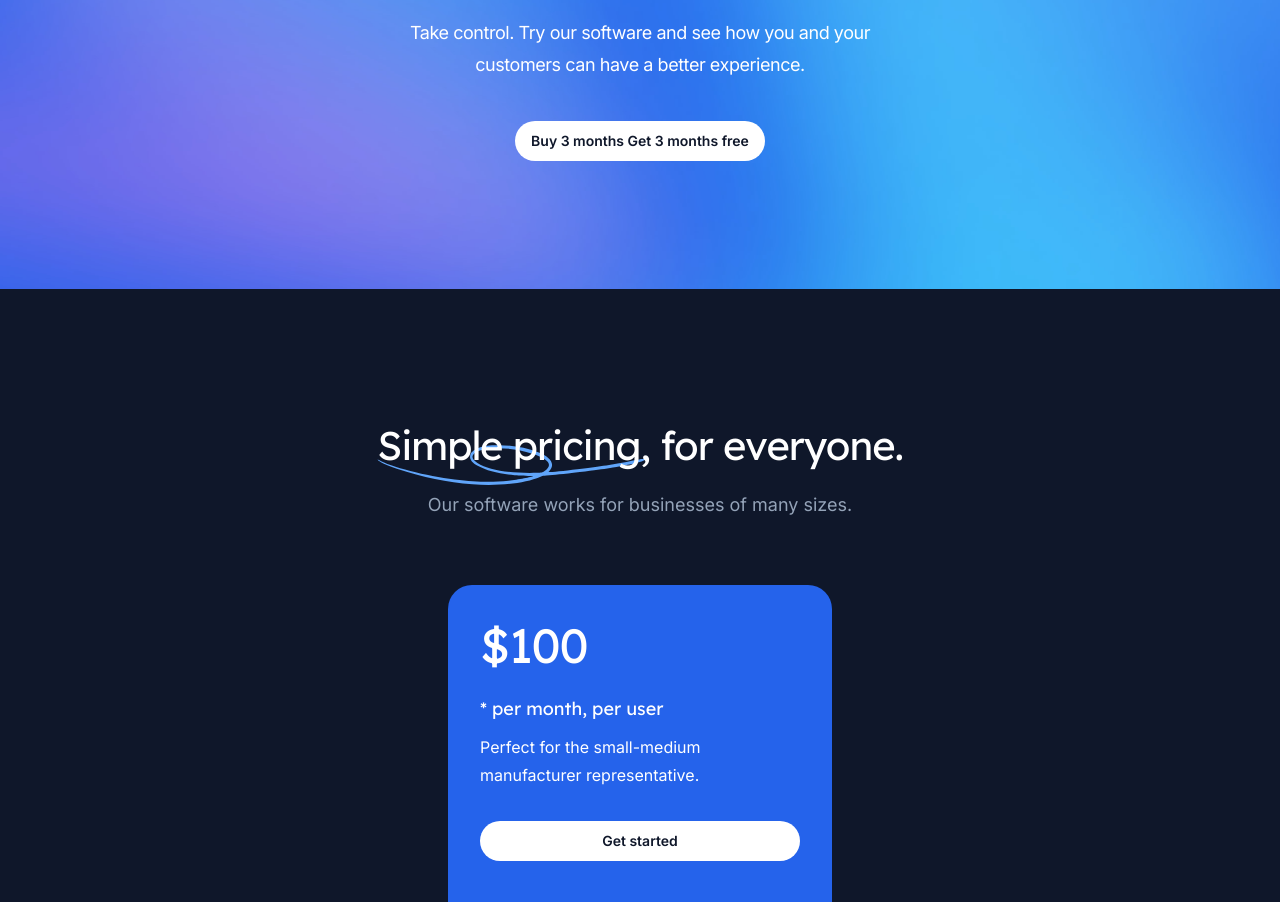
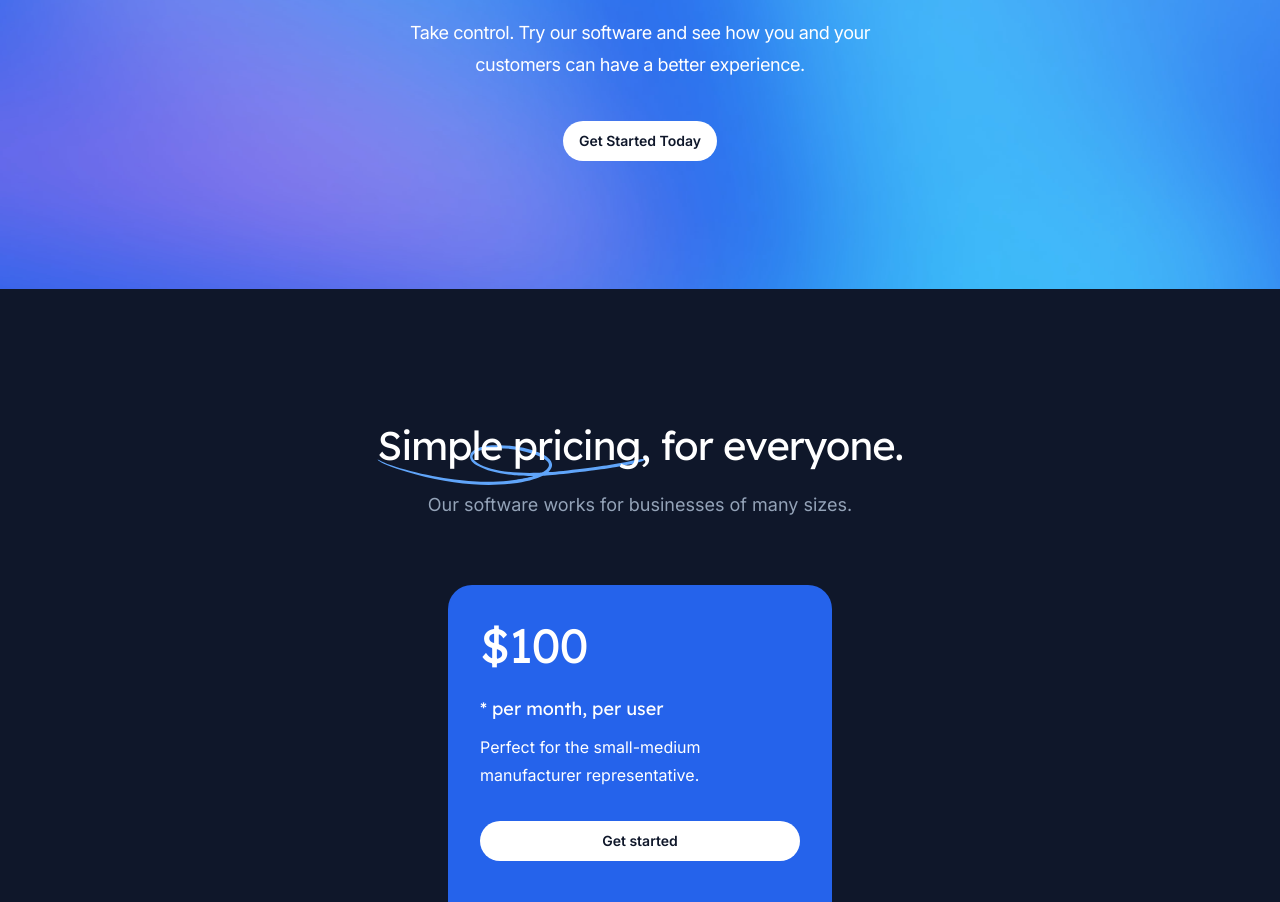
Before and after one commit to databasically/repsmart-web, a Next.js app: page / in a window 1280 px wide. Shown: the part 3829-4731 px from the top of the page. Built offline with nearby package versions, Linux system fonts and the light colour scheme.

Commit message:
changed button to say get started today

```diff
--- a/src/components/CallToAction.jsx
+++ b/src/components/CallToAction.jsx
@@ -27,7 +27,7 @@ export function CallToAction() {
             Take control. Try our software and see how you and your customers can have a better experience.
           </p>
           <Button href="https://savvycal.com/kevin-deneault/9868d09d" color="white" className="mt-10">
-            Buy 3 months Get 3 months free
+            Get Started Today
           </Button>
         </div>
       </Container>
```
